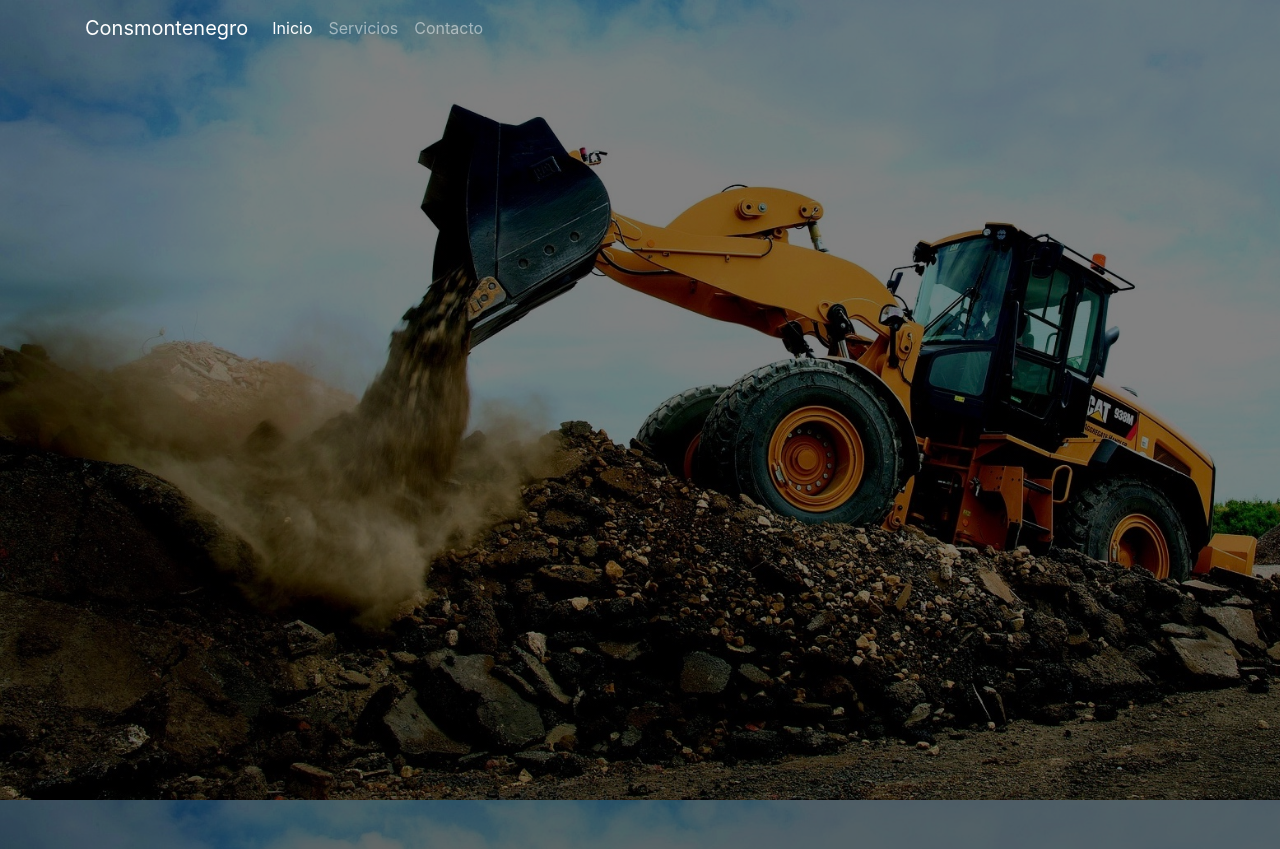
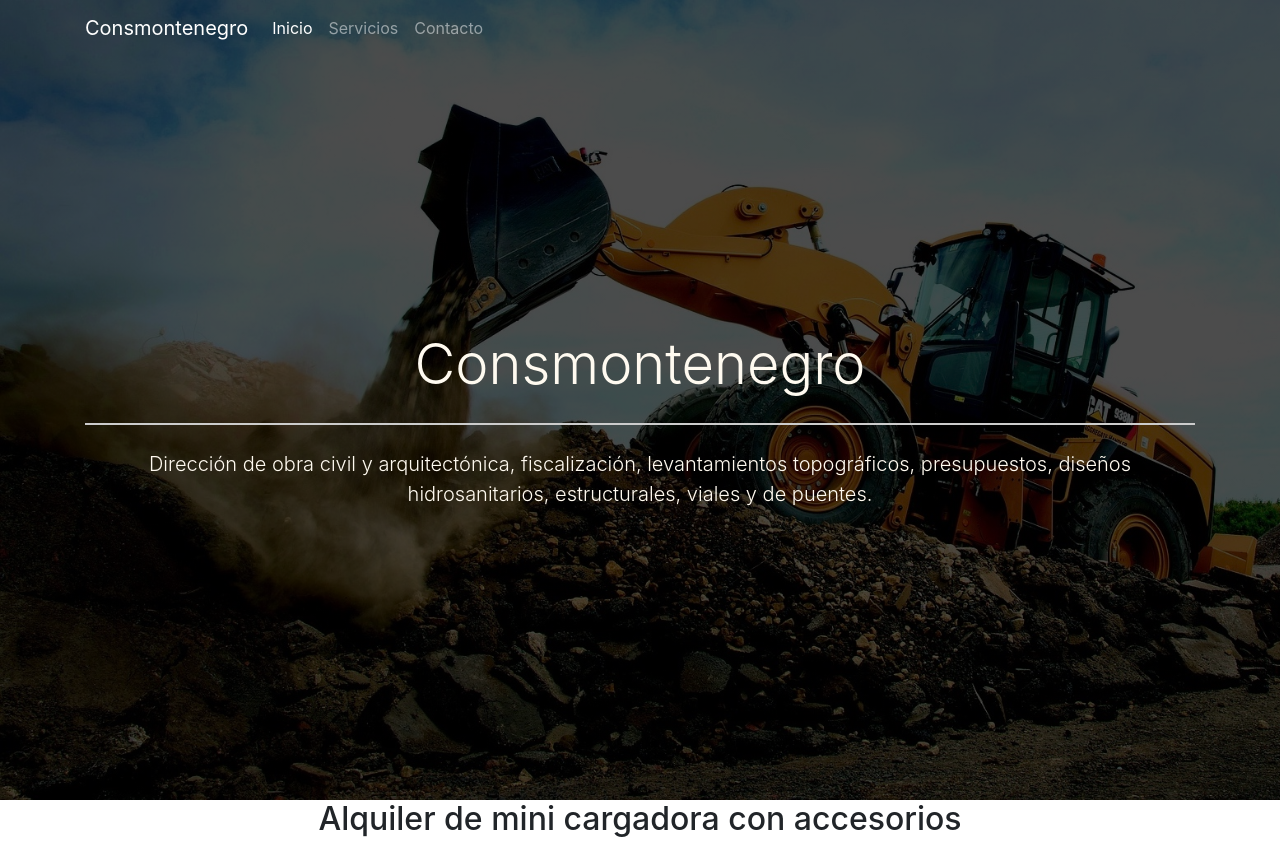
Before and after one commit to EduardoAyora/consmontenegro, a plain HTML site: page index.html in a window 1280 px wide. Shown: the top 849 px of the page. Drawn offline with nearby package versions, Linux system fonts and the light colour scheme.

Commit message:
buen header

```diff
--- a/css/style.css
+++ b/css/style.css
@@ -6,20 +6,26 @@ header {
     background: url();
     background-image:
         linear-gradient(
-        rgba(0, 0, 0, 0.5),
-        rgba(0, 0, 0, 0.5)
+        rgba(0, 0, 0, 0.7),
+        rgba(0, 0, 0, 0.7)
         ),
         url("../images/jumbo.jpeg");
     background-size: cover;
     min-height: 100vh;
+    color: floralwhite;
 }
 
-.jumbotron {
-    background-color: rgba(0,0,0,0.8);
-    filter:  brightness(0.4);
-    background-image: url("../images/jumbo.jpeg");
-    background-size: cover;
-    height: 100vh;
+#cabecera {
+    height: calc(100vh - 56px);
+}
+
+#cabecera .row {
+    height: inherit;
+}
+
+#cabecera hr {
+    border-color: floralwhite;
+    border-top: 2px solid #ccc;
 }
 
 #servicios .card {
--- a/index.html
+++ b/index.html
@@ -31,10 +31,9 @@
                     </div>
                 </div>
             </nav>
-        </header>
-        <section id="cabecera">
-            <div class="jumbotron jumbotron-fluid">
-                <div class="container text-center">
+            <div id="cabecera" class="container text-center">
+                <div class="row align-items-center">
+                    <div class="col-12">
                         <!-- negrita -->
                         <h1 class="display-4">Consmontenegro</h1>
                         <hr class="my-4">
@@ -45,7 +44,8 @@
                         </p>
                     </div>
                 </div>
-        </section>
+            </div>
+        </header>
         <section id="servicios">
             <div id="maquinaria" class="container">
                 <div class="row justify-content-center">
```
Lines whose indentation alone changed are shown as unchanged.
